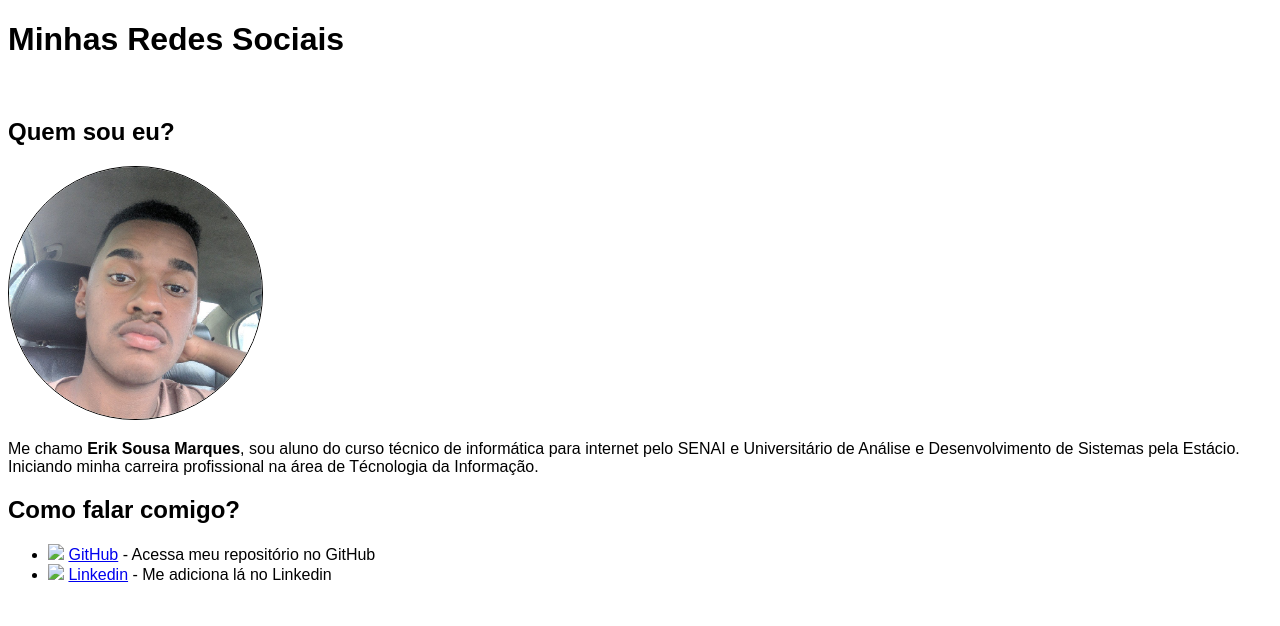
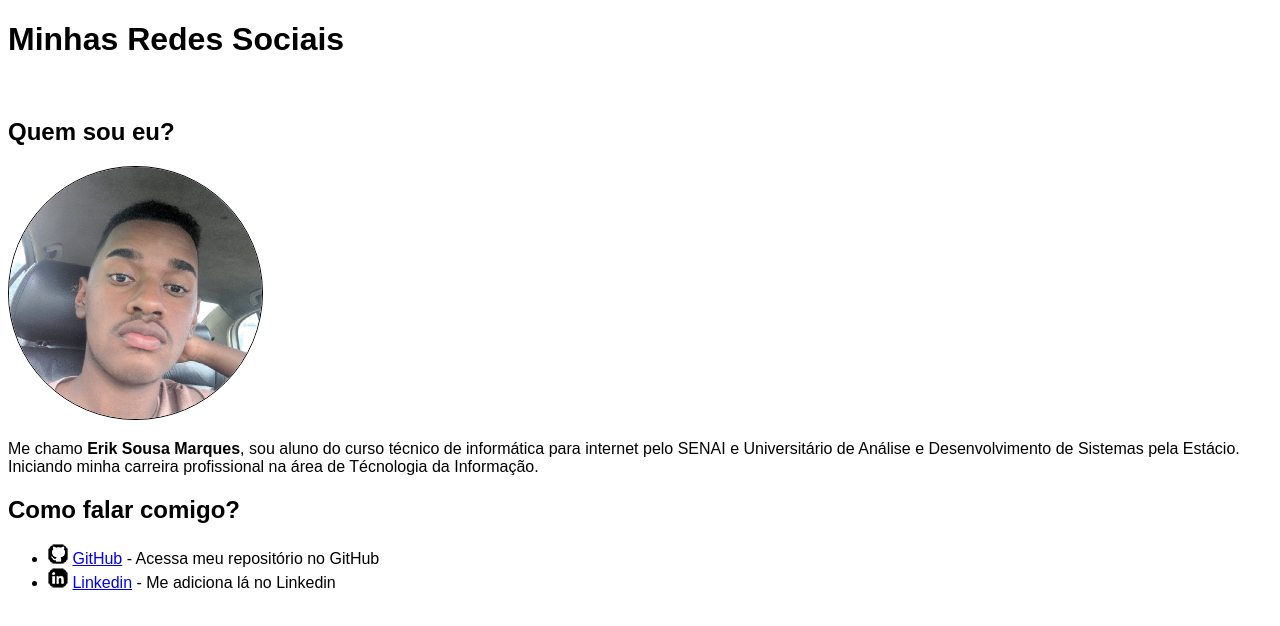
Before and after one commit to erk25/Atividade_Base_RedesSociais, a plain HTML site: page index.html in a window 1280 px wide. Drawn offline with Linux system fonts and the light colour scheme.

Commit message:
Update index.html

```diff
--- a/index.html
+++ b/index.html
@@ -17,13 +17,13 @@
     <h2>Como falar comigo?</h2>
     <ul>
         <li>
-            <img src="img/icone-github.png">
+            <img src="icone-github.png">
             <a href=https://github.com/erk25 target="_blank">GitHub</a>
         - Acessa meu repositório no GitHub
         </li>
 
         <li>
-            <img src="img/icone-linkedin.png">
+            <img src="icone-linkedin.png">
             <a href=https://www.linkedin.com/in/erik-sousa-marques-490137199 target="_blank">Linkedin</a>
         - Me adiciona lá no Linkedin
         </li>
```
